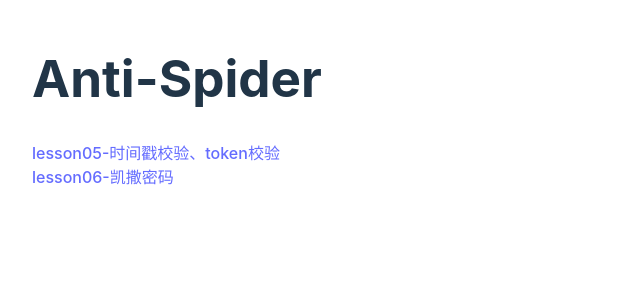
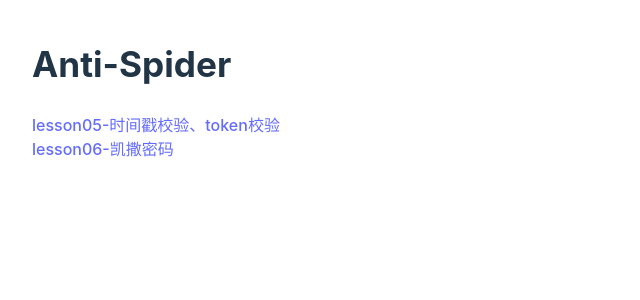
Before and after one commit to yzqzy/reverse-anti-spider, a Vue app: page / in a window 1280 px wide. Shown: the top 300 px of the page, without its empty margins (0-640 px from the left). Built offline with nearby package versions, Linux system fonts and the light colour scheme.

Commit message:
perf: update

```diff
--- a/src/client/style.css
+++ b/src/client/style.css
@@ -33,6 +33,11 @@ body {
 h1 {
   font-size: 3.2em;
   line-height: 1.1;
+}
+h2 {
+  font-size: 2.2em;
+  line-height: 1.1;
+  text-align: left;
 }
 
 button {
--- a/src/client/views/home.vue
+++ b/src/client/views/home.vue
@@ -1,5 +1,5 @@
 <template>
-  <h1>Anti-Spider</h1>
+  <h2>Anti-Spider</h2>
 
   <div class="lesson-wrap">
     <router-link to="/lesson05" class="lesson">lesson05-时间戳校验、token校验</router-link>
```
Also changed, not shown: src/server/service/lesson06.ts (+12 -12 lines).
